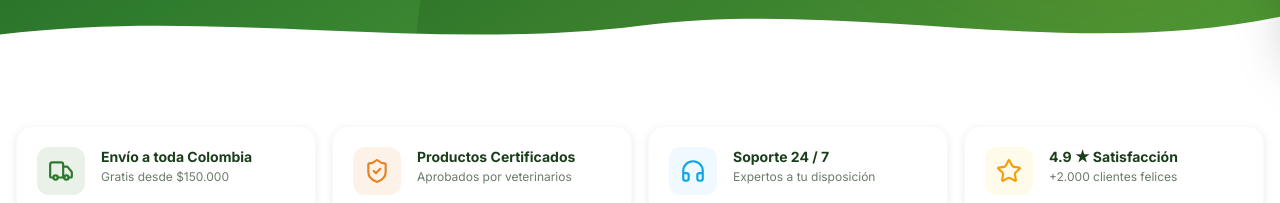
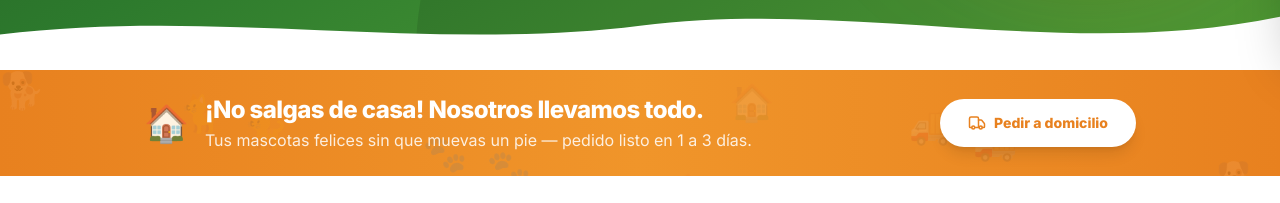
Before and after one commit to clouxx/petfyco-store, a Next.js app: page / in a window 1280 px wide. Shown: the part 749-952 px from the top of the page. Built offline with nearby package versions, Linux system fonts and the light colour scheme; no server answers; the database is empty.

Commit message:
Add eye-catching home delivery banner on homepage

```diff
--- a/app/(store)/page.tsx
+++ b/app/(store)/page.tsx
@@ -121,6 +121,34 @@ export default function HomePage() {
           <svg viewBox="0 0 1440 80" xmlns="http://www.w3.org/2000/svg" preserveAspectRatio="none">
             <path d="M0,80 L1440,80 L1440,20 C1200,70 960,0 720,30 C480,60 240,10 0,40 Z" fill="white"/>
           </svg>
+        </div>
+      </section>
+
+      {/* ═══ DOMICILIO BANNER ════════════════════════════════════════════ */}
+      <section className="relative bg-gradient-to-r from-accent via-[#f0952a] to-accent overflow-hidden">
+        <div className="absolute inset-0 opacity-10">
+          {['🐕','🐈','🐾','🏠','🚚','🐕','🐈','🐾','🏠','🚚'].map((e, i) => (
+            <span key={i} className="absolute text-4xl select-none" style={{ top: `${(i * 37) % 100}%`, left: `${(i * 19) % 100}%` }}>{e}</span>
+          ))}
+        </div>
+        <div className="relative max-w-5xl mx-auto px-4 py-6 flex flex-col sm:flex-row items-center justify-between gap-4 text-center sm:text-left">
+          <div className="flex items-center gap-4">
+            <div className="text-4xl animate-bounce-slow flex-shrink-0">🏠</div>
+            <div>
+              <p className="text-white font-extrabold text-xl md:text-2xl leading-tight tracking-tight">
+                ¡No salgas de casa! Nosotros llevamos todo.
+              </p>
+              <p className="text-white/85 text-sm md:text-base mt-0.5">
+                Tus mascotas felices sin que muevas un pie — pedido listo en 1 a 3 días.
+              </p>
+            </div>
+          </div>
+          <Link
+            href="/productos"
+            className="flex-shrink-0 inline-flex items-center gap-2 bg-white text-accent font-extrabold px-7 py-3.5 rounded-full shadow-lg hover:scale-105 active:scale-95 transition-all text-sm whitespace-nowrap"
+          >
+            <Truck size={18} /> Pedir a domicilio
+          </Link>
         </div>
       </section>
 
```
